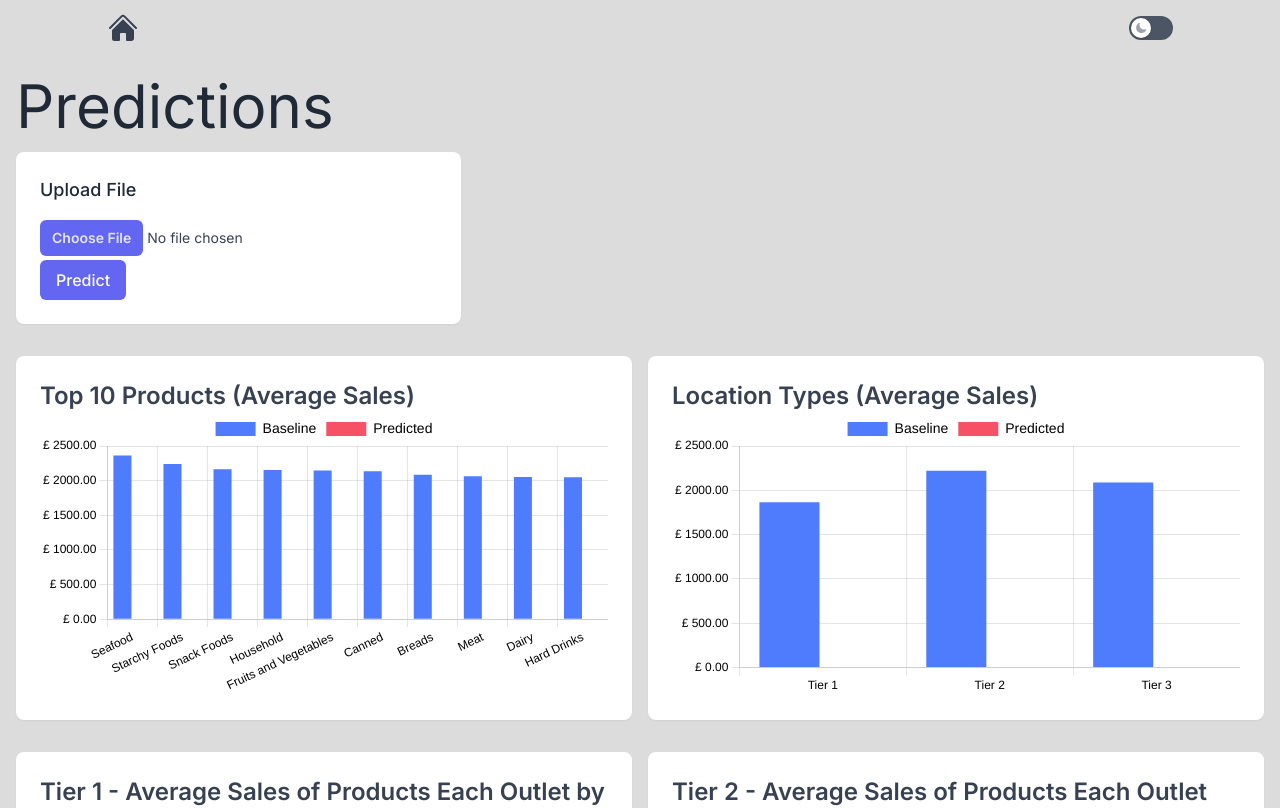
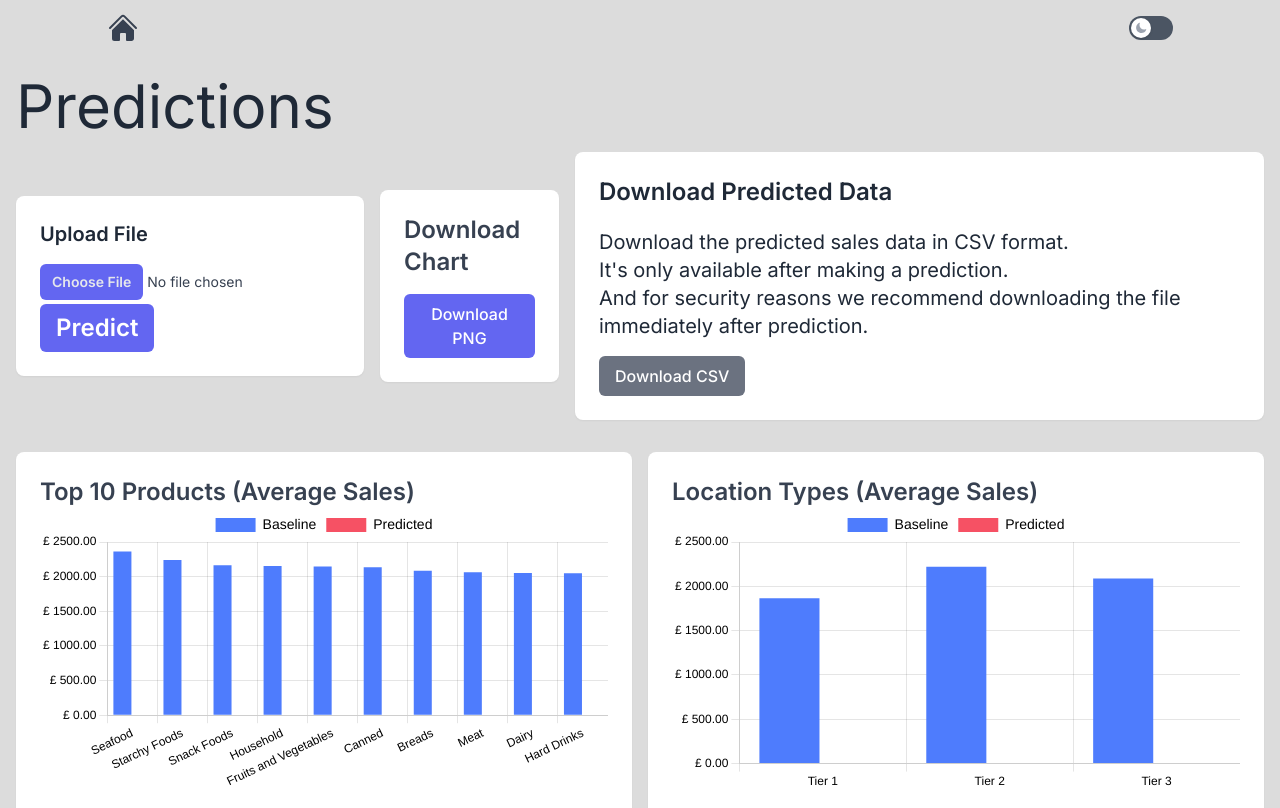
Before and after one commit to sshahniaz/major-project-frontend, a Next.js app in the folder the-catalyst/: page /prediction in a window 1280 px wide. Shown: the top 808 px of the page. Built offline with nearby package versions, Linux system fonts and the light colour scheme.

Commit message:
added image download

```diff
--- a/the-catalyst/app/prediction/page.tsx
+++ b/the-catalyst/app/prediction/page.tsx
@@ -5,7 +5,6 @@ import axios from 'axios';
 import { Chart as ChartJS, BarElement, CategoryScale, LinearScale, PointElement, LineElement, Legend, Title } from 'chart.js';
 import { ProductType, OutletSize, OutletType, LocationType, SalesData, Top10ProductTypesSalesInterface } from '@/types/types';// Assuming 'types' folder for interfaces
 import { Bar } from 'react-chartjs-2';
-
 ChartJS.register(
   BarElement,
   CategoryScale,
@@ -36,7 +35,11 @@ const Prediciton = () => {
   const [error, setError] = useState<any>(null);
   const [ baselineData, setBaselineData ] = useState<SalesData | null>(null); // Stores baseline data
   const [predictedResult, setPredictedResult] = useState<SalesData | null>(null); // Stores predicted result
-  const [isDarkMode, setIsDarkMode] = useState(false);
+  const [ isDarkMode, setIsDarkMode ] = useState(false);
+  const [ isDownloadEnabled, setIsDownloadEnabled ] = useState(false);
+
+
+
   useEffect(() => {
     const fetchBaselineData = async () => {
       try {
@@ -79,7 +82,7 @@ const Prediciton = () => {
 
 
       setPredictedResult(response.data);
-
+      setIsDownloadEnabled(true)
       setFormData(formData); // Update formData with predicted result
 
 
@@ -89,6 +92,61 @@ const Prediciton = () => {
     }
     setIsLoading(false);
   }
+
+  const handleDownloadCSV = async () => {
+    setIsLoading(true);
+    setError(null);
+    try {
+      const response = await axios.get('https://sea-turtle-app-vktl8.ondigitalocean.app/downloadPredicted', {
+        responseType: 'blob',
+      });
+
+      const url = window.URL.createObjectURL(new Blob([response.data]));
+      const link = document.createElement('a');
+      link.href = url;
+      link.setAttribute('download', 'predicted_sales.csv');
+      document.body.appendChild(link);
+      link.click();
+      setIsDownloadEnabled(false);
+    } catch (error: any) {
+      console.error('Error downloading CSV:', error);
+      setError(error);
+    }
+    setIsLoading(false);
+  }
+
+ const handleDownloadChart = async () => {
+    if (!baselineData) {
+      console.error('No chart data available to download.');
+      return;
+    }
+
+    const chartContainer: any = document.getElementById('chart-container'); // Assuming an element with this ID wraps your chart
+
+    if (!chartContainer) {
+    console.error('Chart container element not found.');
+    return;
+  }
+
+  const canvas = chartContainer.querySelector('canvas');
+
+  if (!canvas) {
+    console.error('Canvas element not found inside chart container.');
+    return;
+  }
+
+  try {
+    const dataURL = canvas.toDataURL('image/png'); // Get the image URL
+    const link = document.createElement('a'); // Create a download link
+    link.href = dataURL; // Set the URL to the image data
+    link.download = 'chart.png'; // Set the name for the downloaded file
+    document.body.appendChild(link); // Append link to the body (required for Firefox)
+    link.click(); // Trigger the download
+    document.body.removeChild(link); // Clean up the link element
+  } catch (error) {
+    console.error('Error downloading chart:', error);
+  }
+  };
 
   const chartOptions = {
     scales: {
@@ -207,12 +265,12 @@ const Prediciton = () => {
 
         <h2 className='text-gray-800 dark:text-white text-6xl pt-8'>Predictions</h2>
 
-        <div className="flex flex-col md:flex-row justify-between items-center gap-4 mt-4">
+        <div className="flex flex-col md:flex-row justify-between items-center gap-4 mt-4 ">
           <div className="bg-white shadow-sm rounded-lg overflow-hidden dark:bg-gray-800">  {/* Form card with dark mode switch */}
             <div className="px-4 py-5 sm:p-6">
           <form onSubmit={handleSubmit}>
             <div className="flex flex-wrap -mb-3">
-              <label htmlFor="file" className="text-lg font-medium text-gray-800 dark:text-white mb-1 w-full sm:w-1/2">
+              <label htmlFor="file" className="text-xl font-semibold text-gray-800 dark:text-white mb-1 w-full sm:w-1/2">
                 Upload File
                   </label>
                   {/* File input */}
@@ -227,13 +285,48 @@ const Prediciton = () => {
             </div>
             <button
               type="submit"
-              className="inline-flex items-center px-4 py-2 mt-4 bg-indigo-500 rounded-md font-medium text-white hover:bg-indigo-700 focus:outline-none focus:ring-2 focus:ring-offset-2 focus:ring-indigo-500"
+              className="inline-flex text-xl md:text-2xl items-center px-4 py-2 mt-4 bg-indigo-500 rounded-md font-semibold text-white hover:bg-indigo-700 focus:outline-none focus:ring-2 focus:ring-offset-2 focus:ring-indigo-500"
             >
               Predict
             </button>
           </form>
         </div>
-      </div>
+          </div>
+          {/* Download chart */}
+           <div className="bg-white shadow-sm rounded-lg overflow-hidden dark:bg-gray-800">
+              <div className="px-4 py-5 sm:p-6">
+                <h3 className="text-gray-700 dark:text-gray-200 text-xl md:text-2xl font-semibold">Download Chart</h3>
+                <button
+                  id="download-chart-button"
+                  onClick={handleDownloadChart}
+                  className={`inline-flex items-center px-4 py-2 mt-4 bg-indigo-500 hover:bg-indigo-700 rounded-md font-medium text-white focus:outline-none focus:ring-2 focus:ring-offset-2 focus:ring-indigo-500`}
+
+                >
+                  Download PNG
+                </button>
+              </div>
+            </div>
+
+          {/*Explaination of download button and button*/}
+          <div className="bg-white shadow-sm rounded-lg overflow-hidden dark:bg-gray-800">  {/* Download card */}
+            <div className="px-4 py-5 sm:p-6">
+              <h3 className="text-gray-800 dark:text-white text-xl md:text-2xl font-semibold">Download Predicted Data</h3>
+              <p className="text-gray-800 dark:text-white text-lg md:text-xl mt-5">Download the predicted sales data in CSV format. <br/>
+                It's only available after making a prediction. <br/> And for security reasons we recommend downloading the file immediately after prediction. <br/>
+              </p>
+              <button
+            onClick={handleDownloadCSV}
+            className={`inline-flex items-center px-4 py-2 mt-4 ${
+              isDownloadEnabled ? 'bg-indigo-500 hover:bg-indigo-700' : 'bg-gray-500 cursor-not-allowed'
+            } rounded-md font-medium text-white focus:outline-none focus:ring-2 focus:ring-offset-2 focus:ring-indigo-500`}
+            disabled={!isDownloadEnabled}
+          >
+            Download CSV
+          </button>
+            </div>
+          </div>
+
+
 
       {isLoading && <p className="text-center text-gray-500 dark:text-gray-300 text-lg">Loading...</p>}
       {error && <p className="text-center text-red-500 text-lg">Error: {error.message}</p>}
@@ -243,16 +336,17 @@ const Prediciton = () => {
           <div className="mt-8">
             <div className="grid grid-cols-1 md:grid-cols-2 gap-4">
               <div className="bg-white shadow-sm rounded-lg overflow-hidden dark:bg-gray-800">  {/* Top 10 Products Chart card */}
-                <div className="px-4 py-5 sm:p-6">
+                <div id='chart-container' className="px-4 py-5 sm:p-6">
                    <h3 className='"text-gray-700 dark:text-gray-200 text-xl md:text-2xl font-semibold'>Top 10 Products (Average Sales)</h3>
-                   <Bar data={generateChartData(baselineData?.top10ProductTypesSales || [], predictedResult?.top10ProductTypesSales || [], 'Top 10 Sales')} options={chartOptions} />
+                  <Bar data={generateChartData(baselineData?.top10ProductTypesSales || [], predictedResult?.top10ProductTypesSales || [], 'Top 10 Sales')} options={chartOptions} />
+
                 </div>
               </div>
 
               <div className="bg-white shadow-sm rounded-lg overflow-hidden dark:bg-gray-800">  {/* Location Types Chart card */}
                 <div className="px-4 py-5 sm:p-6">
                   <h3 className='"text-gray-700 dark:text-gray-200 text-xl md:text-2xl font-semibold'>Location Types (Average Sales)</h3>
-                  <Bar data={generateChartData(baselineData?.locationType || [], predictedResult?.top10ProductTypesSales || [], 'Location Tier Average Sales')} options={chartOptions} />
+                  <Bar data={generateChartData(baselineData?.locationType || [], predictedResult?.locationType || [], 'Location Tier Average Sales')} options={chartOptions} />
                </div>
               </div>
 
--- a/the-catalyst/package.json
+++ b/the-catalyst/package.json
@@ -23,6 +23,7 @@
     "usehooks-ts": "^3.1.0"
   },
   "devDependencies": {
+    "@types/file-saver": "^2.0.7",
     "@types/node": "^20",
     "@types/papaparse": "^5.3.14",
     "@types/react": "^18",
```
Also changed, not shown: 1 other file (tests, documents, lock files or other folders).
